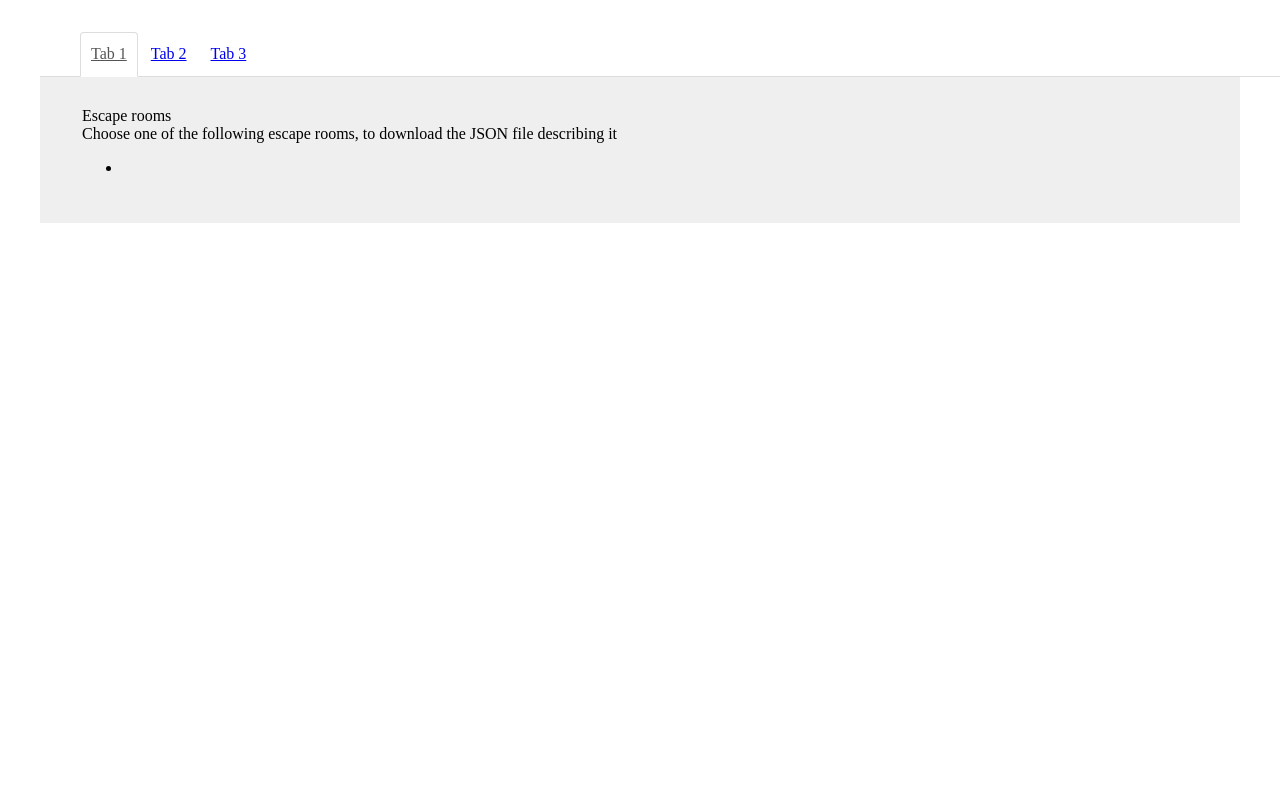
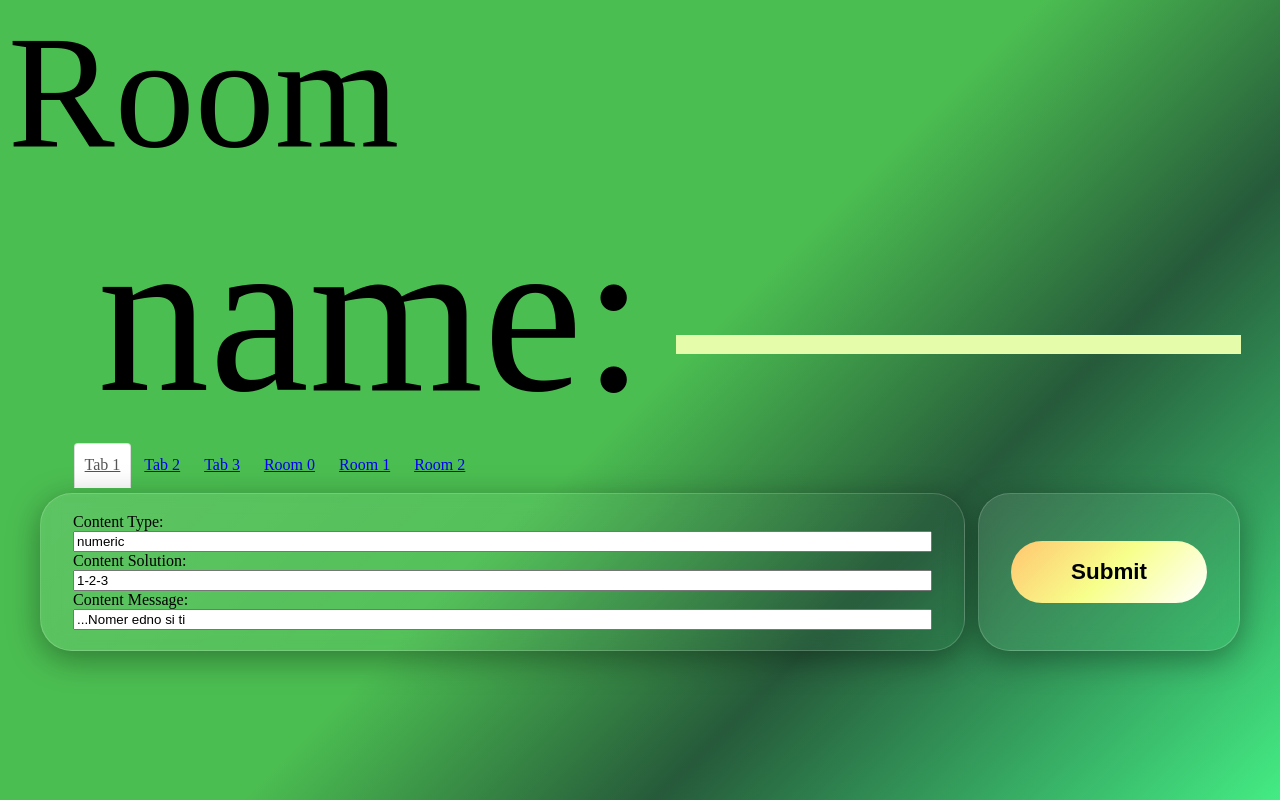
Before and after one commit to thevasi1/escape, a PHP site: page /pages/form/form.html in a window 1280 px wide. Run offline with PHP 8.4, Linux system fonts and the light colour scheme.

Commit message:
add design for forms

```diff
--- a/frontend/index.html
+++ b/frontend/index.html
@@ -8,7 +8,8 @@
 </head>
 <body>
     <script>
-        window.location.replace("pages/login/login.html");
+        // window.location.replace("pages/login/login.html");
+            window.location.replace("../form/form.html");
     </script>
 </body>
 </html>
--- a/frontend/pages/form/form.css
+++ b/frontend/pages/form/form.css
@@ -1,23 +1,110 @@
-.container--tabs {
-	margin: 2rem;
+body {
+    height: 100vh;
+    margin-top: 0;
+    margin-bottom: 0;
+    background-color: #4bbe51;
+    background-image: linear-gradient(135deg, #4bbe51 50%, #265a3a 70%, #44ec84);
+}
+
+.big-header {
+    user-select: none;
+    font-size: 14em;
+    font-weight: 300;
+    padding: 0px 0 0 .4em;
+}
+
+.small-header {
+    user-select: none;
+    font-size: 10em;
+    font-weight: 300;
+}
+
+input.title {
+    height: fit-content;
+    width: 90%;
+    font-size: 12em;
+    font-weight: 100;
+    padding: 12px .4em;
+    margin: auto;
+    box-sizing: border-box;
+    border: none;
+    background-color: transparent;
+    border-bottom: .1em solid #e5fdab;
+}
+
+input.title, input.title:focus{
+    outline: none;
+}
+
+.flex {
+    display: flex;
+}
+
+.flex-col {
+    flex-direction: column;
+}
+
+.flex-row {
+    flex-direction: row;
+}
+
+.justify-center {
+    justify-content: center;
+}
+
+main {
+    padding: 0 1.6em;
+}
+
+.full-width {
+    width: 100%;
+}
+
+.form {
+    background: linear-gradient(135deg, rgba(255, 255, 255, 0.1), rgba(255, 255, 255, 0));
+    padding: 1.2em 2em;
+    backdrop-filter: blur(10px);
+    border-radius: 2em;
+    border: 1px solid rgba(255, 255, 255, 0.18);
+    box-shadow: 0 8px 32px 0 rgba(0, 0, 0, 0.37);
+    margin: 0.4em;
+}
+
+.fields-grow {
+    flex-grow: 8;
+}
+
+.submit-grow {
+    flex-grow: 1;
+}
+
+.submit-grow > input {
+    width: 100%;
+    border-radius: 2em;
+    height: fit-content;
+    padding: .8em;
+    font-size: 1.4em;
+    font-weight: 600;
+    background-image: linear-gradient(135deg, #ffc670, #f7ff8b, #ffffff);
+    border: none;
+    cursor: pointer;
 }
 
 .nav-tabs {
     float: left;
-    width: 100%;
     margin: 0;
     list-style-type: none;
-    border-bottom: 1px solid #ddd;
+    /* border-bottom: 1px solid #ddd; */
 }
 
-.nav-tabs > li {
+.nav-tabs>li {
     float: left;
     margin-bottom: -1px;
 }
 
-.nav-tabs > li.active > a,
-.nav-tabs > li.active > a:hover,
-.nav-tabs > li.active > a:focus {
+.nav-tabs>li.active>a,
+.nav-tabs>li.active>a:hover,
+.nav-tabs>li.active>a:focus {
     color: #555;
     cursor: default;
     background-color: #fff;
@@ -25,7 +112,7 @@
     border-bottom-color: transparent;
 }
 
-.nav-tabs > li > a {
+.nav-tabs>li>a {
     float: left;
     margin-right: 2px;
     line-height: 1.42857143;
@@ -35,7 +122,7 @@
 
 }
 
-.nav-tabs > li > a:hover {
+.nav-tabs>li>a:hover {
     border-color: #eee #eee #ddd;
 }
 
@@ -44,16 +131,16 @@
     width: 100%;
 }
 
-.tab-content > .tab-pane {
+.tab-content>.tab-pane {
     display: none;
 }
 
-.tab-content > .tab-pane.active {
+.tab-content>.tab-pane.active {
     display: block;
     padding: 2.5% 3.5%;
     background-color: #efefef;
 }
 
-.tab-content > .active {
+.tab-content>.active {
     display: block;
 }
--- a/frontend/pages/form/form.html
+++ b/frontend/pages/form/form.html
@@ -10,23 +10,47 @@
 </head>
 
 <body>
-    <div id="app" class="root" data-content="pages/home.html"></div>
-    <main>
-        <div class="container--tabs">
-            <section class="row">
-                <ul class="nav nav-tabs">
-                    <li class="active"><a href="#tab-1">Tab 1</a></li>
-                    <li class=""><a href="#tab-2">Tab 2</a></li>
-                    <li class=""><a href="#tab-3">Tab 3</a></li>
-                </ul>
-                <div class="tab-content">
+    <header class="flex flex-row">
+        <div class="flex flex-col">
+            <span class="small-header" for="roomName">Room</span>
+            <span class="big-header" for="roomName">name:</span>
+        </div>
+        <div class="flex flex-col justify-center">
+            <input class="title" type="text" id="roomName" name="roomName" required>
+        </div>
+    </header>
+    <main class="flex flex-row">
+        <section class="flex flex-col full-width">
+            <ul class="nav nav-tabs" id="tabs">
+                <li class="active"><a href="#tab-1">Tab 1</a></li>
+                <li class=""><a href="#tab-2">Tab 2</a></li>
+                <li class=""><a href="#tab-3">Tab 3</a></li>
+            </ul>
+            <div class="flex flex-row">
+                <div class="form fields-grow flex flex-col">
+                    <label for="content1Type">Content Type:</label>
+                    <input type="text" id="content1Type" name="content1Type" value="numeric" required>
+
+                    <label for="content1Solution">Content Solution:</label>
+                    <input type="text" id="content1Solution" name="content1Solution" value="1-2-3" required>
+
+                    <label for="content1Message">Content Message:</label>
+                    <input type="text" id="content1Message" name="content1Message" value="...Nomer edno si ti" required>
+                </div>
+                <div class="form submit-grow flex flex-col justify-center">
+                    <input type="submit" value="Submit">
+                </div>
+            </div>
+        </section>
+        <section class="">
+            <!-- <label for="roomLang">Room Language:</label> -->
+            <!-- <input type="text" id="roomLang" name="roomLang" value="en" required> -->
+        </section>
+        <!-- <div class="tab-content">
                     <div id="tab-1" class="tab-pane active">
                         <header>Escape rooms</header>
                         <header>Choose one of the following escape rooms, to download the JSON file describing it
                         </header>
-                        <ul>
-                            <li></li>
-                        </ul>
                     </div>
                     <div id="tab-2" class="tab-pane">
                         <form class="flex flex-col">
@@ -73,9 +97,7 @@
                             <p>Lorem ipsum dolor sit amet, consectetur adipisicing elit.</p>
                         </span>
                     </div>
-                </div>
-            </section>
-        </div>
+                </div> -->
     </main>
 </body>
 
--- a/frontend/pages/form/form.js
+++ b/frontend/pages/form/form.js
@@ -1,6 +1,17 @@
 const arr = [1, 2, 3];
 window.addEventListener("load", function () {
-    let myTabs = document.querySelectorAll("ul.nav-tabs > li");
+    const tabs =  this.document.getElementById('tabs');
+    arr.forEach((item, i) => {
+        const newItem = document.createElement('li');
+        const newAnchor = document.createElement('a');
+        newAnchor.textContent = `Room ${i}`;
+        newAnchor.setAttribute('href', `#tab-${i}`);
+        newItem.appendChild(newAnchor);
+
+        tabs.appendChild(newItem);
+    })
+    const myTabs = document.querySelectorAll("ul.nav-tabs > li");
+
     function myTabClicks(tabClickEvent) {
         for (let i = 0; i < myTabs.length; i++) {
             myTabs[i].classList.remove("active");
@@ -17,17 +28,8 @@ window.addEventListener("load", function () {
         let activePane = document.querySelector(activePaneId);
         activePane.classList.add("active");
     }
+
     for (i = 0; i < myTabs.length; i++) {
         myTabs[i].addEventListener("click", myTabClicks)
     }
-    arr.forEach(element => {
-        const fruitList = document.getElementById("fruit");
-
-        // Add 3 new <li>'s to the list of fruits
-        fruitList.insertAdjacentHTML("beforeend", `
-            <li>Pear</li>
-            <li>Orange</li>
-            <li>Grape</li>
-        `);
-    });
 });
```
Also changed, not shown: frontend/pages/overview/overview.css (+8 -0 lines).
